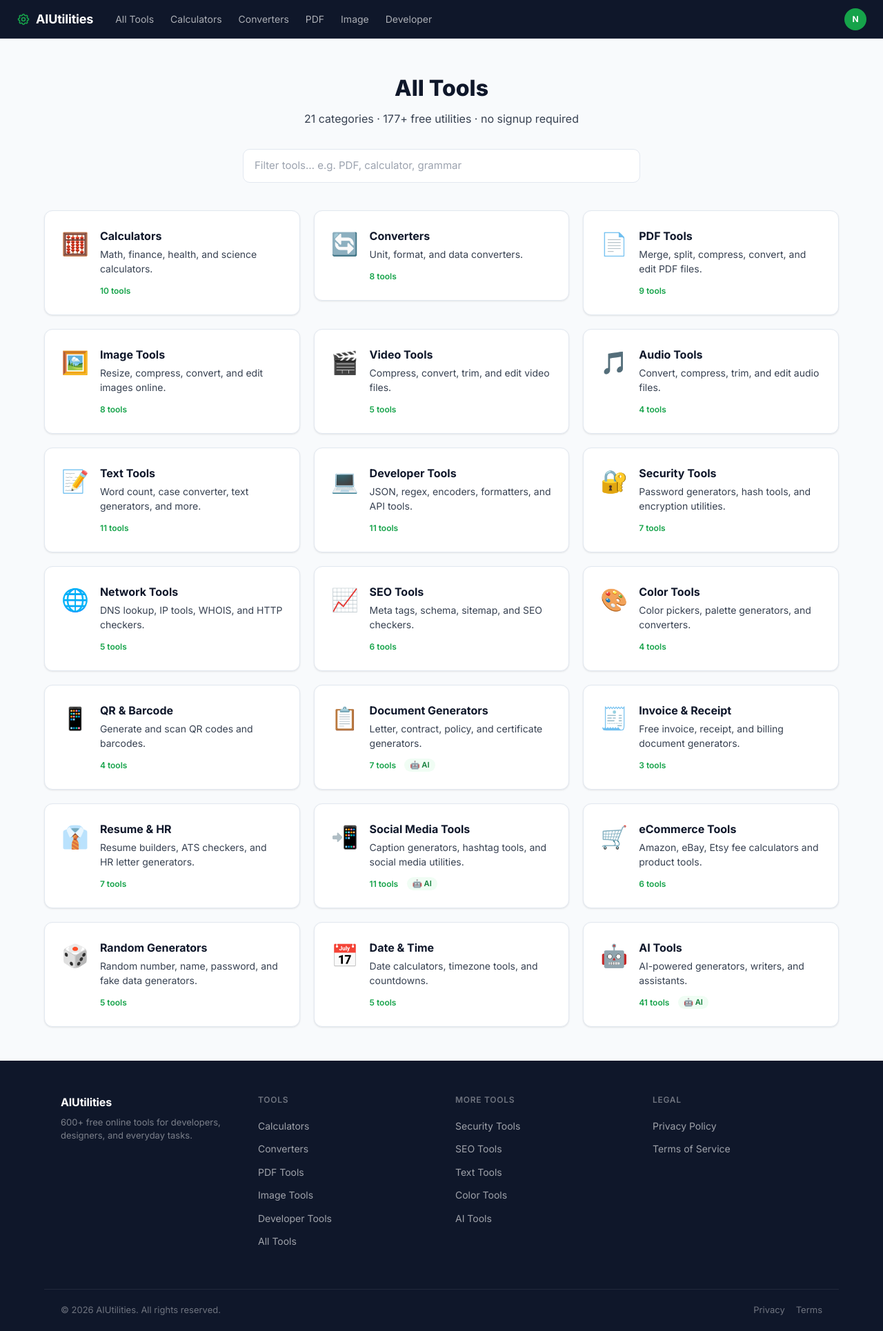
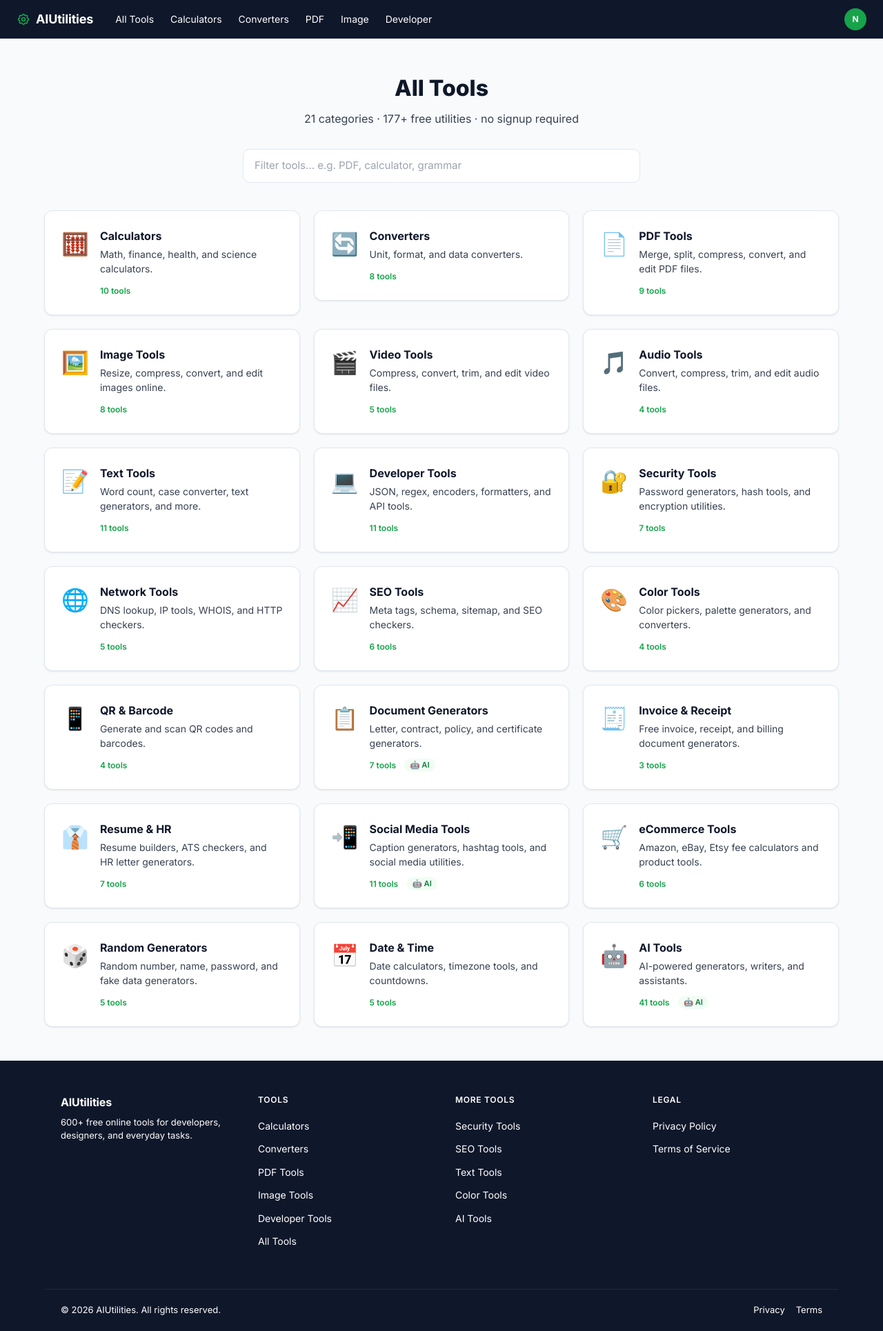
Before and after one commit to yeole-rohan/aiutilities, a Django app: page /tools/ in a window 1280 px wide. Shown: the whole page at 69% size. Run offline with Django 4.2, Linux system fonts and the light colour scheme; the visitor is signed in with stand-in values (Sample User, id 1); some libraries are stand-ins or nearby versions.

Commit message:
css change

```diff
--- a/static/css/app.css
+++ b/static/css/app.css
@@ -62,7 +62,7 @@ body {
 }
 .app-nav-links a {
   font-size: 0.875rem;
-  color: rgba(255,255,255,0.65);
+  color: rgba(255,255,255);
   text-decoration: none;
   transition: color 0.15s;
 }
@@ -109,7 +109,7 @@ body {
 
 .app-btn-ghost {
   background: transparent;
-  color: rgba(255,255,255,0.85);
+  color: rgba(255,255,255);
   border: 1px solid transparent;
 }
 .app-btn-ghost:hover {
@@ -167,7 +167,7 @@ body {
   align-items: center;
   gap: 0.375rem;
   font-size: 0.8125rem;
-  color: rgba(255,255,255,0.75);
+  color: rgba(255,255,255);
   background: transparent;
   border: 1px solid rgba(255,255,255,0.15);
   border-radius: 0.5rem;
@@ -200,7 +200,7 @@ body {
 .app-dropdown.open .app-dropdown-menu { display: block; }
 .app-dropdown-label {
   font-size: 0.75rem;
-  color: rgba(255,255,255,0.4);
+  color: rgba(255,255,255);
   padding: 0.375rem 0.625rem 0.25rem;
   font-weight: 500;
   text-overflow: ellipsis;
@@ -213,7 +213,7 @@ body {
   text-align: left;
   padding: 0.5rem 0.625rem;
   font-size: 0.8125rem;
-  color: rgba(255,255,255,0.75);
+  color: rgba(255,255,255);
   border-radius: 0.375rem;
   cursor: pointer;
   background: transparent;
@@ -296,7 +296,7 @@ body {
 .app-footer-col-heading {
   font-size: 0.75rem;
   font-weight: 600;
-  color: rgba(255,255,255,0.4);
+  color: rgba(255,255,255);
   text-transform: uppercase;
   letter-spacing: 0.06em;
   margin-bottom: 1rem;
@@ -305,14 +305,14 @@ body {
 .app-footer-col ul li { margin-bottom: 0.6rem; }
 .app-footer-col ul li a {
   font-size: 0.875rem;
-  color: rgba(255,255,255,0.6);
+  color: rgba(255,255,255);
   text-decoration: none;
   transition: color 0.15s;
 }
 .app-footer-col ul li a:hover { color: #ffffff; }
 .app-footer-brand-desc {
   font-size: 0.8125rem;
-  color: rgba(255,255,255,0.45);
+  color: rgba(255,255,255);
   margin-top: 0.5rem;
   line-height: 1.5;
 }
@@ -330,7 +330,7 @@ body {
 .app-footer-legal span,
 .app-footer-legal a {
   font-size: 0.8125rem;
-  color: rgba(255,255,255,0.4);
+  color: rgba(255,255,255);
   text-decoration: none;
 }
 .app-footer-legal a:hover { color: rgba(255,255,255,0.75); }
```
